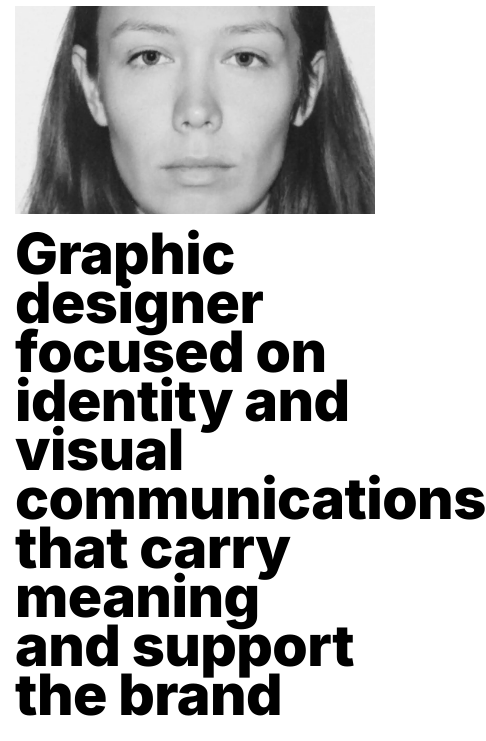
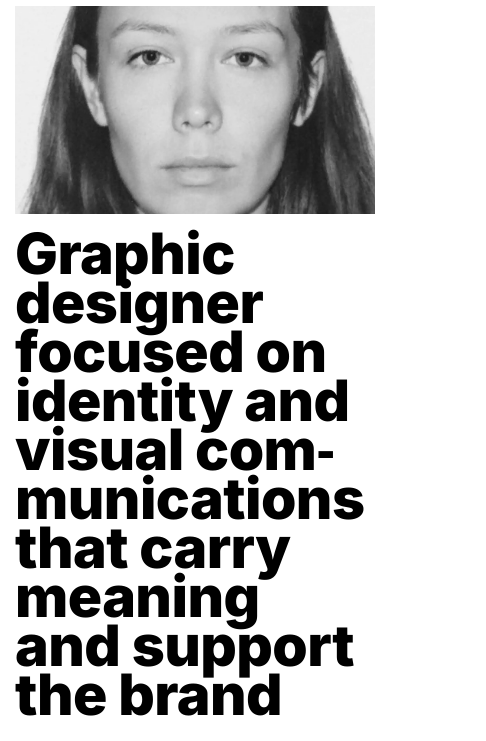
Before and after one commit to Elseves/portfolio, a plain HTML site: page index.html in a window 390 px wide. Shown: the part 103-844 px from the top of the page, 486 px wide, since content can reach past the window. Drawn offline with Linux system fonts and the light colour scheme.

Commit message:
hyphen changes

```diff
--- a/index.html
+++ b/index.html
@@ -38,7 +38,7 @@
         <div class="welcome__desc">
             <img src="images/my pic.webp" alt="photo" class="welcome__img">
             <h1 class="welcome_title">
-            Graphic designer focused on identity and visual communications that carry meaning and support the brand
+            Graphic designer focused on identity and visual com&shy;mu&shy;ni&shy;ca&shy;tions that carry meaning and support the brand
             </h1>
         </div>
 
--- a/style.css
+++ b/style.css
@@ -117,6 +117,9 @@ object-position: center;
     font-weight: 850;
     line-height: 91%;
     width: 1000px;
+    hyphens: manual;
+    -webkit-hyphens: manual;
+    hyphenate-character: "\2010";
 
     /* or 82px */
     color: #000000;
@@ -195,6 +198,7 @@ margin-bottom: 15px;
 
   .welcome_title {
     width: 100%;
+    min-width: 0;
     font-size: 57px;
     font-weight: 850;
     line-height: 0.86;
```
